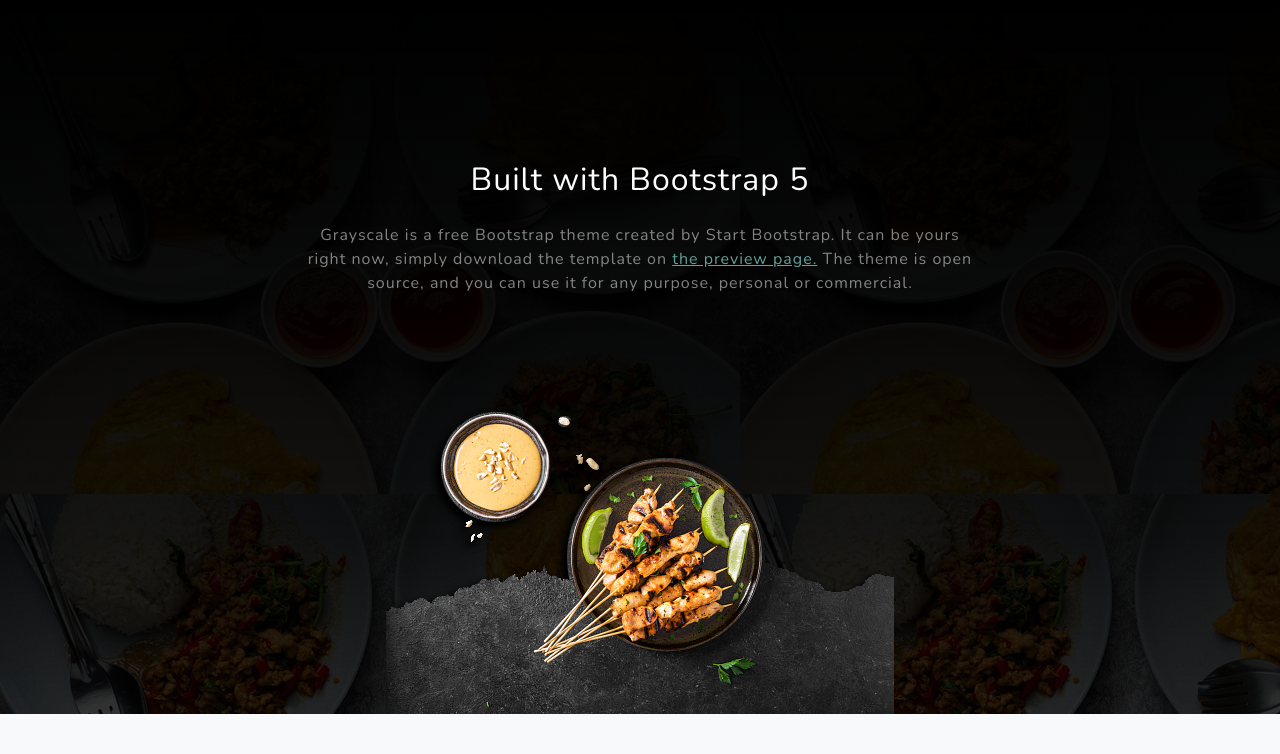
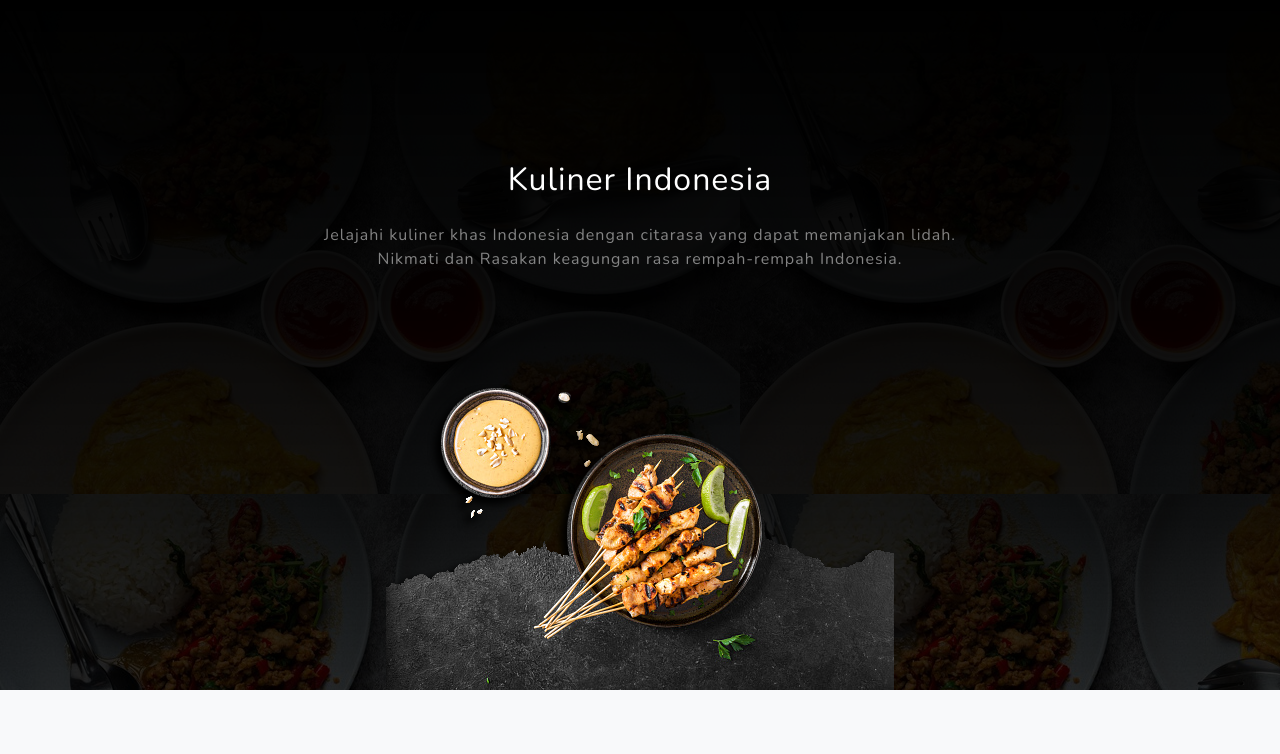
Before and after one commit to MuchSauzu/restoDistro, a Django app: page / in a window 1280 px wide. Shown: the part 799-1553 px from the top of the page. Run offline with Django 3.2, Linux system fonts and the light colour scheme; some libraries are stand-ins or nearby versions.

Commit message:
uas commit

```diff
--- a/RestoUAS/kelas/templates/home.html
+++ b/RestoUAS/kelas/templates/home.html
@@ -18,11 +18,10 @@
           <div class="container px-4 px-lg-5">
               <div class="row gx-4 gx-lg-5 justify-content-center">
                   <div class="col-lg-8">
-                      <h2 class="text-white mb-4">Built with Bootstrap 5</h2>
+                      <h2 class="text-white mb-4">Kuliner Indonesia</h2>
                       <p class="text-white-50">
-                          Grayscale is a free Bootstrap theme created by Start Bootstrap. It can be yours right now, simply download the template on
-                          <a href="https://startbootstrap.com/theme/grayscale/">the preview page.</a>
-                          The theme is open source, and you can use it for any purpose, personal or commercial.
+                          Jelajahi kuliner khas Indonesia dengan citarasa yang dapat memanjakan lidah.
+                          Nikmati dan Rasakan keagungan rasa rempah-rempah Indonesia.
                       </p>
                   </div>
               </div>
```
